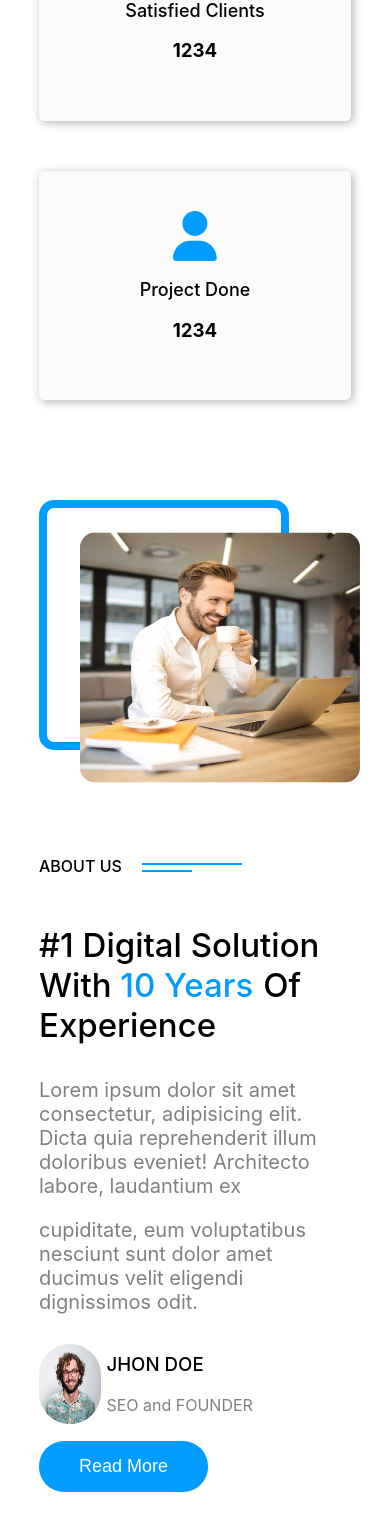
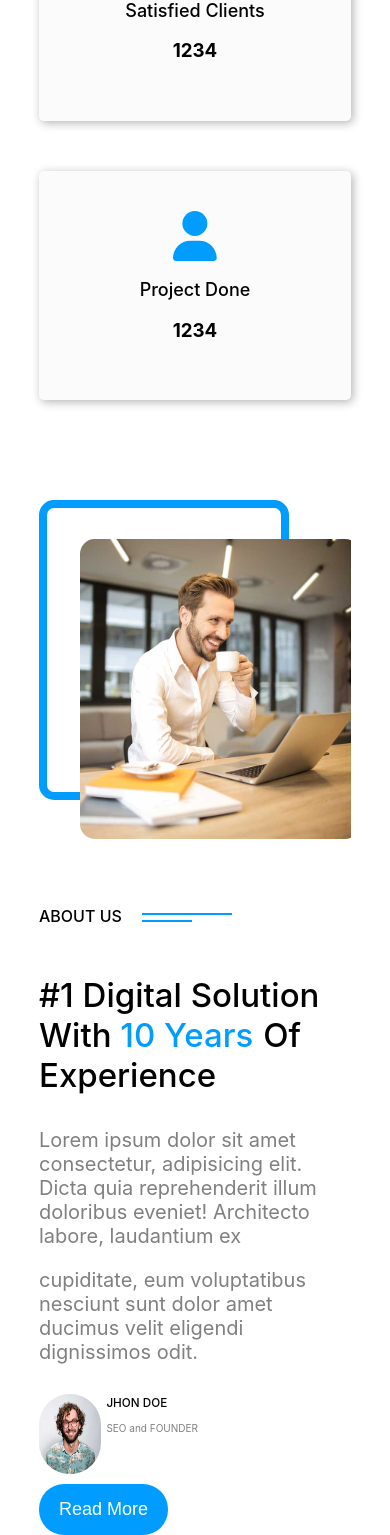
Before and after one commit to Uz-Okey/dgcom, a React (Create React App) app: page / in a window 390 px wide. Shown: the part 1445-2980 px from the top of the page. Before the commit the page ends 2937 px from the top, so only its background shows below. Built offline with nearby package versions, Linux system fonts and the light colour scheme.

Commit message:
width set up

```diff
--- a/src/css/Section3.css
+++ b/src/css/Section3.css
@@ -2,8 +2,8 @@
     width: 80%;
     margin: auto;
     margin-top: 100px;
+    overflow-x: hidden !important;
 }
-
 
 
 .section3-article-container {
@@ -23,7 +23,7 @@
 }
 
 .border {
-    height: 250px;
+    height: 300px;
     border: 8px solid #009CFF;
     width: 80%;
     position: absolute;
@@ -45,13 +45,14 @@
     width: 90%;
     border-radius: 15px;
     display: block;
-    height: 250px;
+    height: 300px;
 }
 
 .section3-article-content2 {
     position: relative;
     margin-top: 90px;
     opacity: 0;
+    overflow-x: hidden;
     visibility: hidden;
     transition: all 0.5s ease-in-out;
     transform: translateX(100px);
@@ -59,6 +60,7 @@
 
 .section3-article-content2.show {
     opacity: 1;
+    overflow-x: hidden;
     visibility: visible;
     transform: translateX(0);
 }
@@ -75,7 +77,7 @@
 }
 
 .length1 {
-    width: 100px;
+    width: 90px;
     margin-bottom: 5px;
     height: 2px;
     background-color: #009CFF;
@@ -120,6 +122,10 @@
     color: grey;
 }
 
+.section3-content2-text{
+font-size: clamp(10px, 2vw, 16px);
+}
+
 .section3-content2-text h1 {
     font-weight: 500;
 }
@@ -129,7 +135,7 @@
     background-color: #009CFF;
     color: white;
     border: none;
-    padding: 15px 40px;
+    padding: 15px 20px;
     font-size: 18px;
     margin-top: 10px;
     border-radius: 25px;
```
